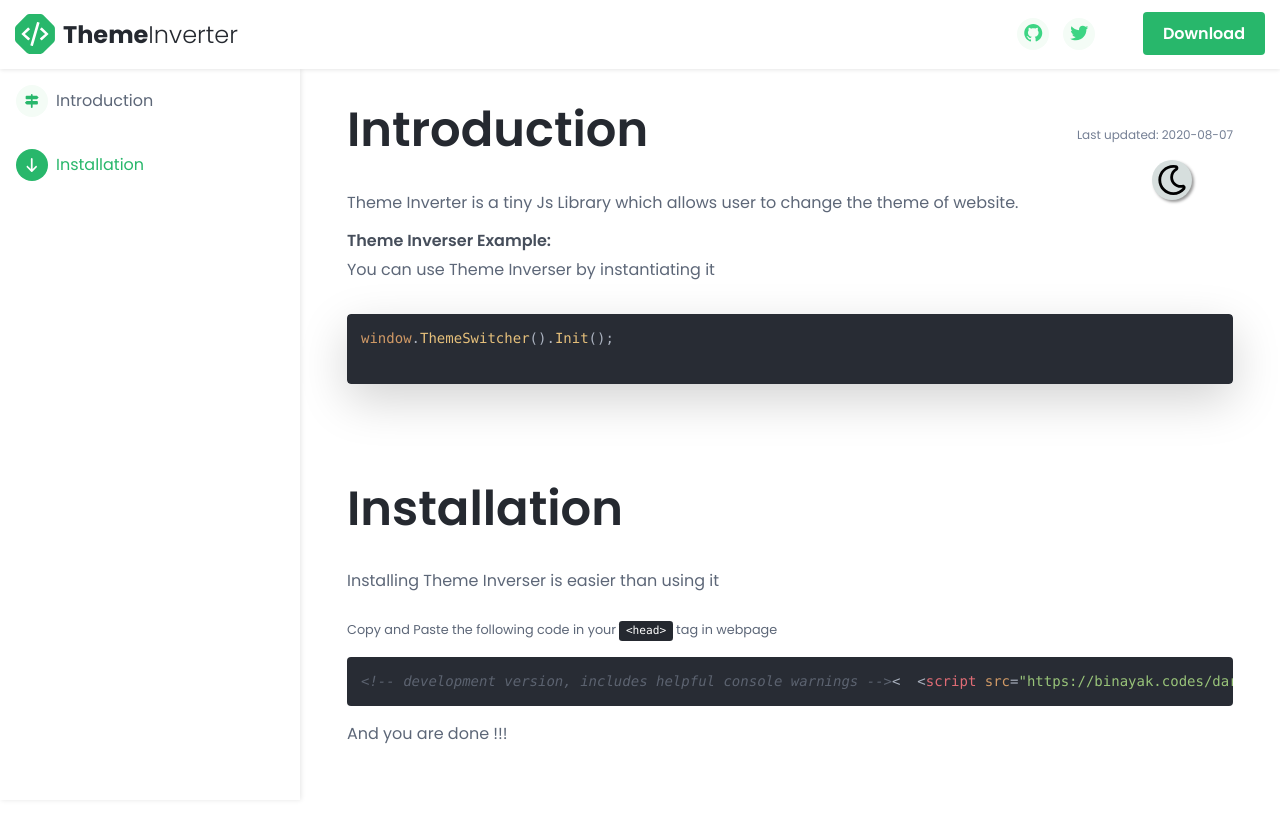
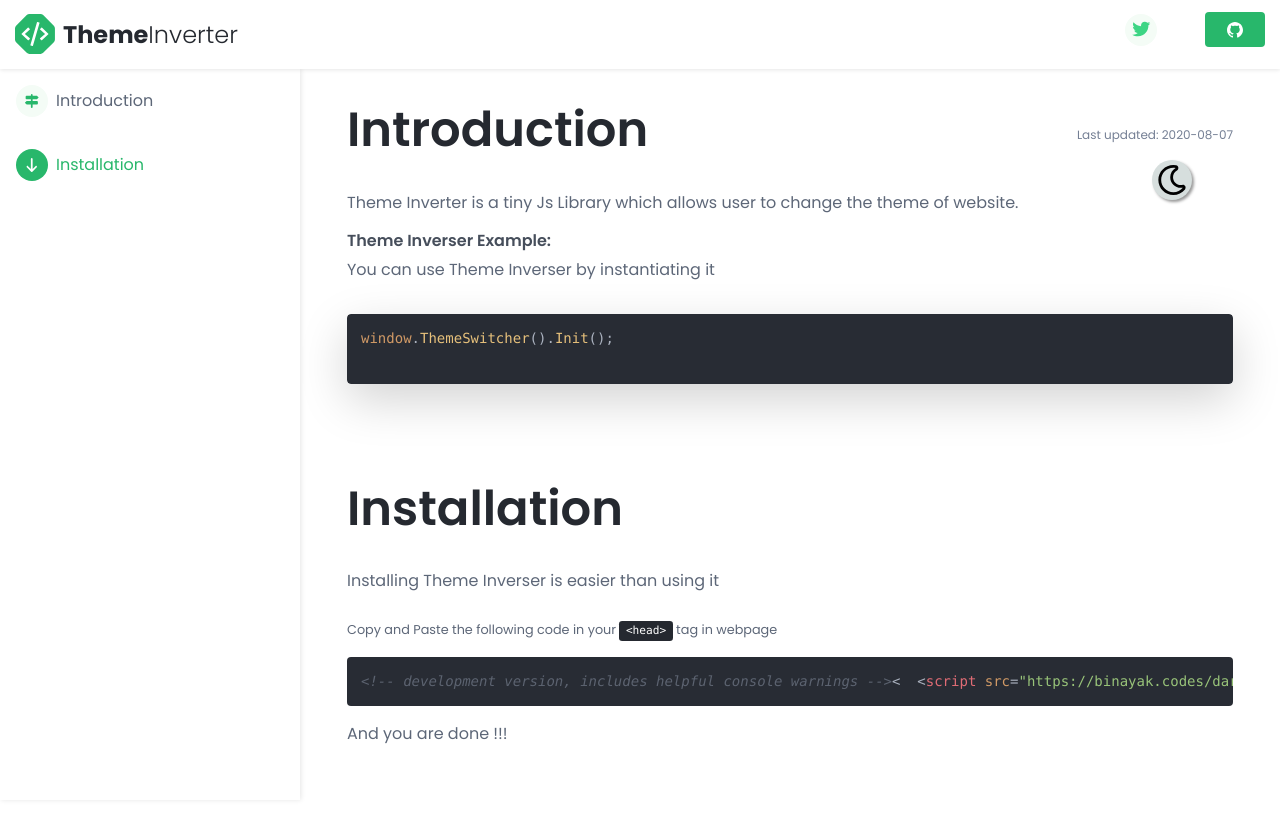
Before and after one commit to anjalbinayak/dark-theme-switcher, a plain HTML site: page index.html in a window 1280 px wide. Shown: the top 836 px of the page. Drawn offline with nearby package versions, Linux system fonts and the light colour scheme.

Commit message:
links changed in docs

```diff
--- a/index.html
+++ b/index.html
@@ -46,11 +46,10 @@
 	                </div>
 
 					<ul class="social-list list-inline mx-md-3 mx-lg-5 mb-0 d-none d-lg-flex">
-						<li class="list-inline-item"><a href="https://github.com/anjalbinayak/dark-theme-switcher"><i class="fab fa-github fa-fw"></i></a></li>
 			            <li class="list-inline-item"><a href="https://twitter.com/anjalbinayak"><i class="fab fa-twitter fa-fw"></i></a></li>
 
 		            </ul><!--//social-list-->
-		            <a href="https://themes.3rdwavemedia.com/bootstrap-templates/startup/coderdocs-free-bootstrap-4-documentation-template-for-software-projects/" class="btn btn-primary d-none d-lg-flex">Download</a>
+		            <a href="https://github.com/anjalbinayak/dark-theme-switcher"  target="_blank" class="btn btn-primary d-none d-lg-flex"><i class="fab fa-github fa-fw"></i></a>
 	            </div><!--//docs-top-utilities-->
             </div><!--//container-->
         </div><!--//branding-->
```
